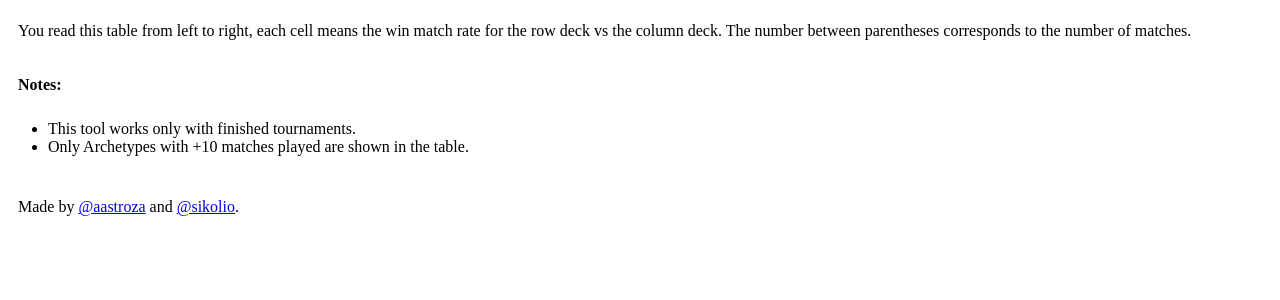
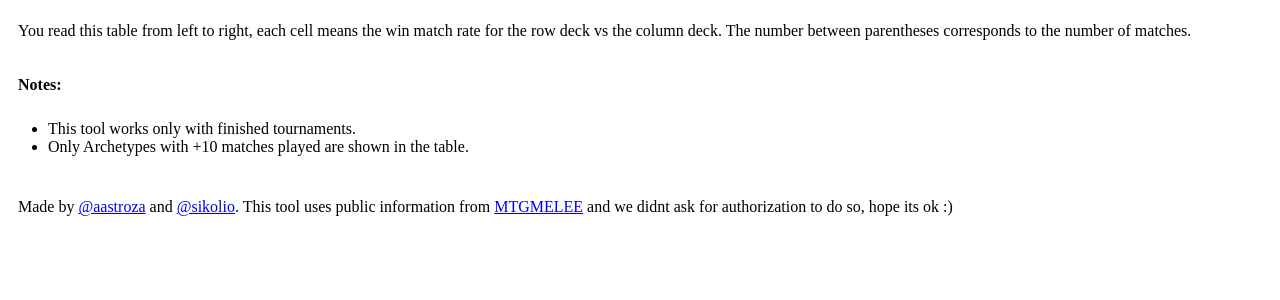
Before and after one commit to aastroza/mtgmelee_matrix, a Flask app: page / in a window 1280 px wide. Shown: the part 198-498 px from the top of the page. Run offline with Flask 2, Linux system fonts and the light colour scheme.

Commit message:
Update index.html

```diff
--- a/app/templates/index.html
+++ b/app/templates/index.html
@@ -1,6 +1,6 @@
 <html>
     <head>
-        <title>Matchup Matrix Calculator for MtgMelee.com Tournaments</title>
+        <title>Matchup Matrix Calculator for MTGMELEE.com Tournaments</title>
     </head>
     <style>
         h1, h2, form, p {
@@ -82,6 +82,6 @@
         </table>
     </body>
     <footer>
-        <p class="footer-line">Made by <a href="http://twitter.com/aastroza">@aastroza</a> and <a href="http://twitter.com/sikolio">@sikolio</a>.</p>
+        <p class="footer-line">Made by <a href="http://twitter.com/aastroza">@aastroza</a> and <a href="http://twitter.com/sikolio">@sikolio</a>. This tool uses public information from <a href="https://mtgmelee.com/">MTGMELEE</a> and we didnt ask for authorization to do so, hope its ok :)</p>
     </footer>
 </html>
```
